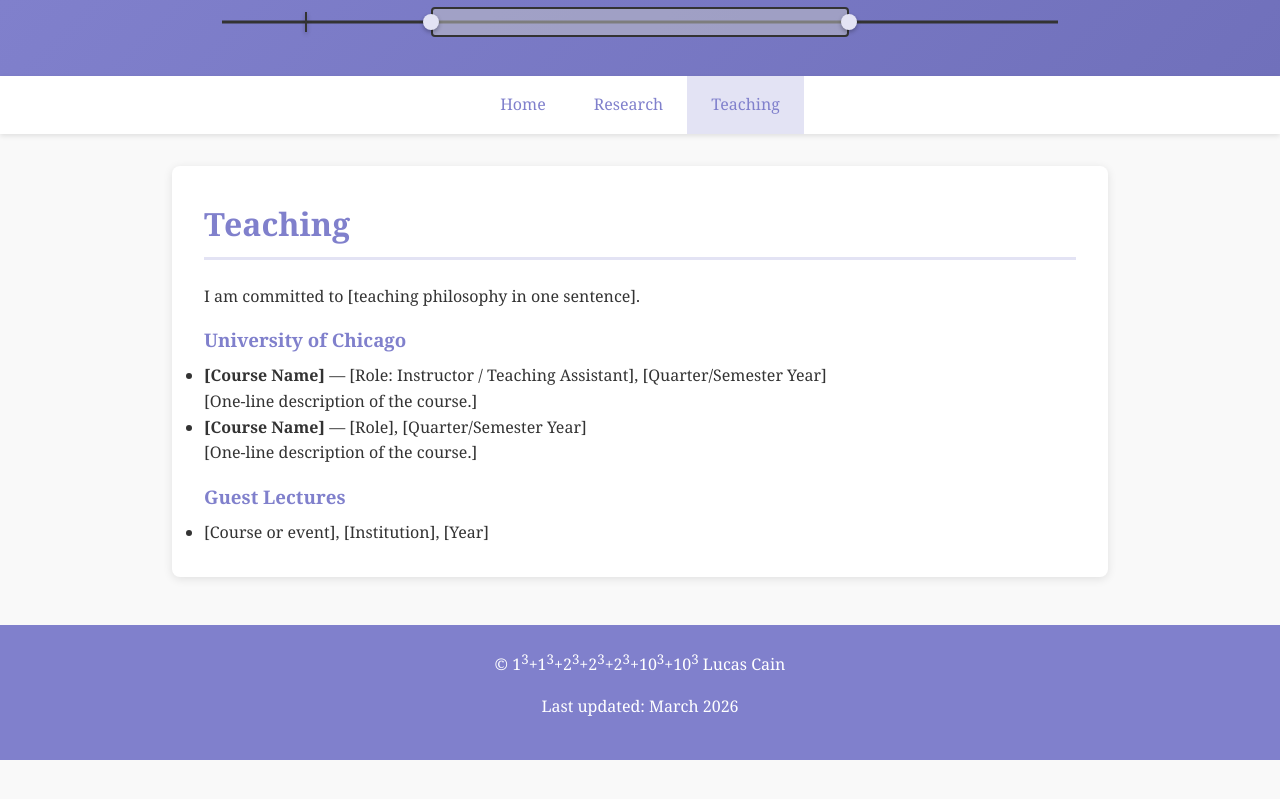
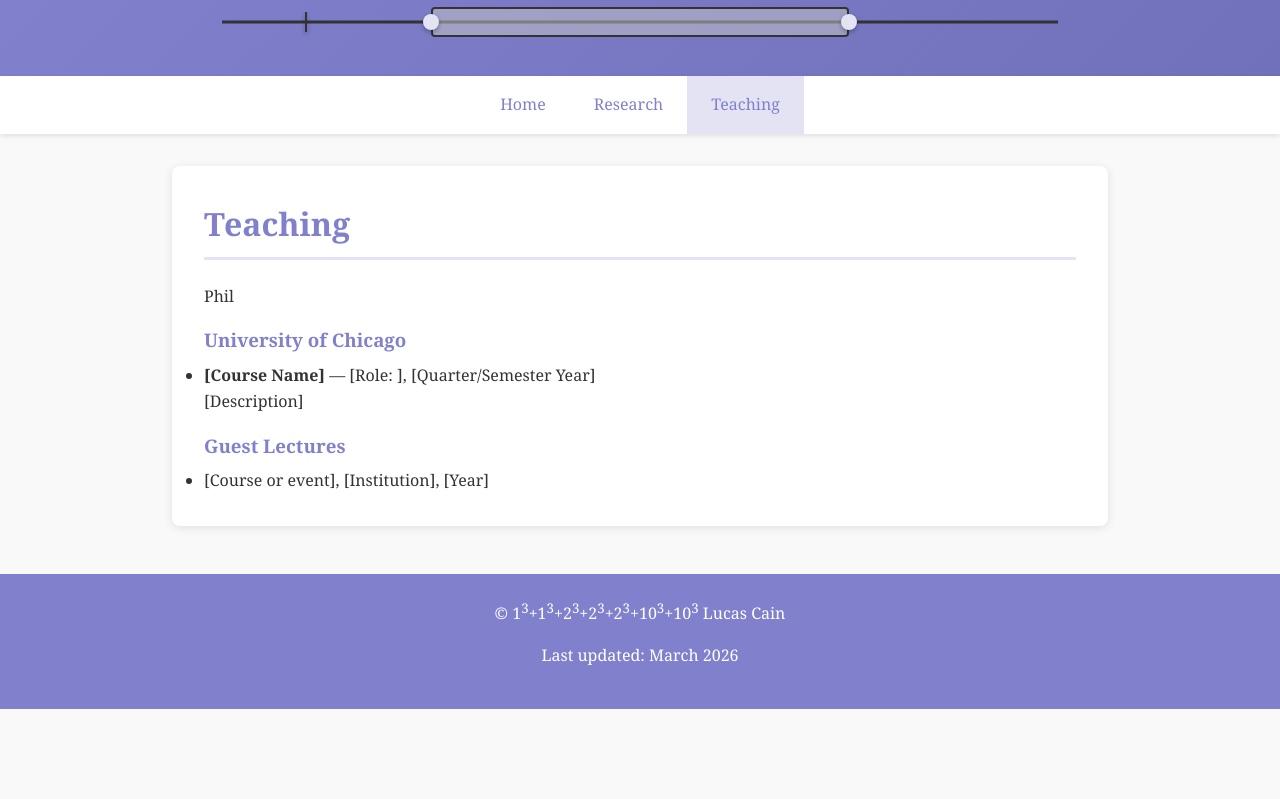
Before and after one commit to L-Cain/L-Cain.github.io, a Jekyll site: the page built from teaching.md, in a window 1280 px wide. Shown: the top 799 px of the page. Built offline with Jekyll 4.4.1, drawn with Linux system fonts in a browser that asks for light colours; our own code applies the rules of GitHub Pages for plain Markdown files.

Commit message:
Update teaching.md

```diff
--- a/teaching.md
+++ b/teaching.md
@@ -1,15 +1,11 @@
 <section>
   <h2>Teaching</h2>
-  <p>I am committed to [teaching philosophy in one sentence].</p>
+  <p>Phil</p>
   <h3>University of Chicago</h3>
   <ul>
     <li>
-      <strong>[Course Name]</strong> — [Role: Instructor / Teaching Assistant], [Quarter/Semester Year]<br>
-      [One-line description of the course.]
-    </li>
-    <li>
-      <strong>[Course Name]</strong> — [Role], [Quarter/Semester Year]<br>
-      [One-line description of the course.]
+      <strong>[Course Name]</strong> — [Role: ], [Quarter/Semester Year]<br>
+      [Description]
     </li>
   </ul>
   <h3>Guest Lectures</h3>
```
